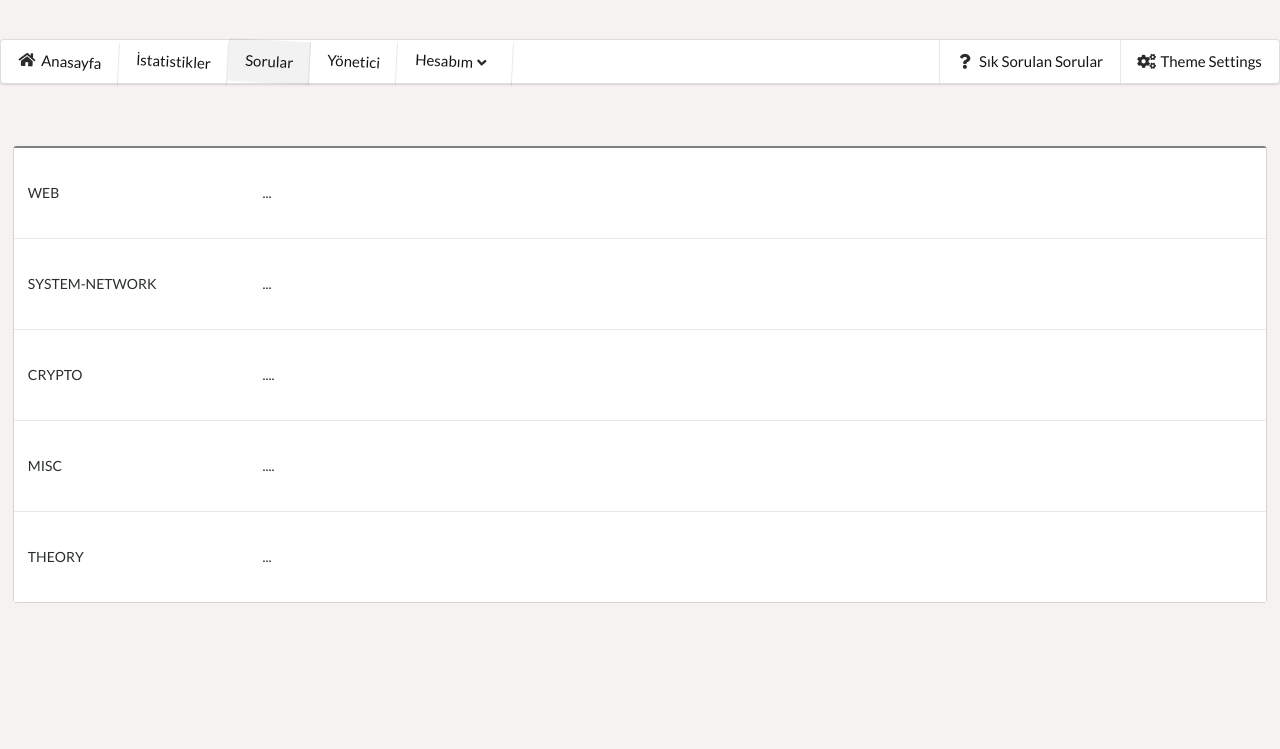
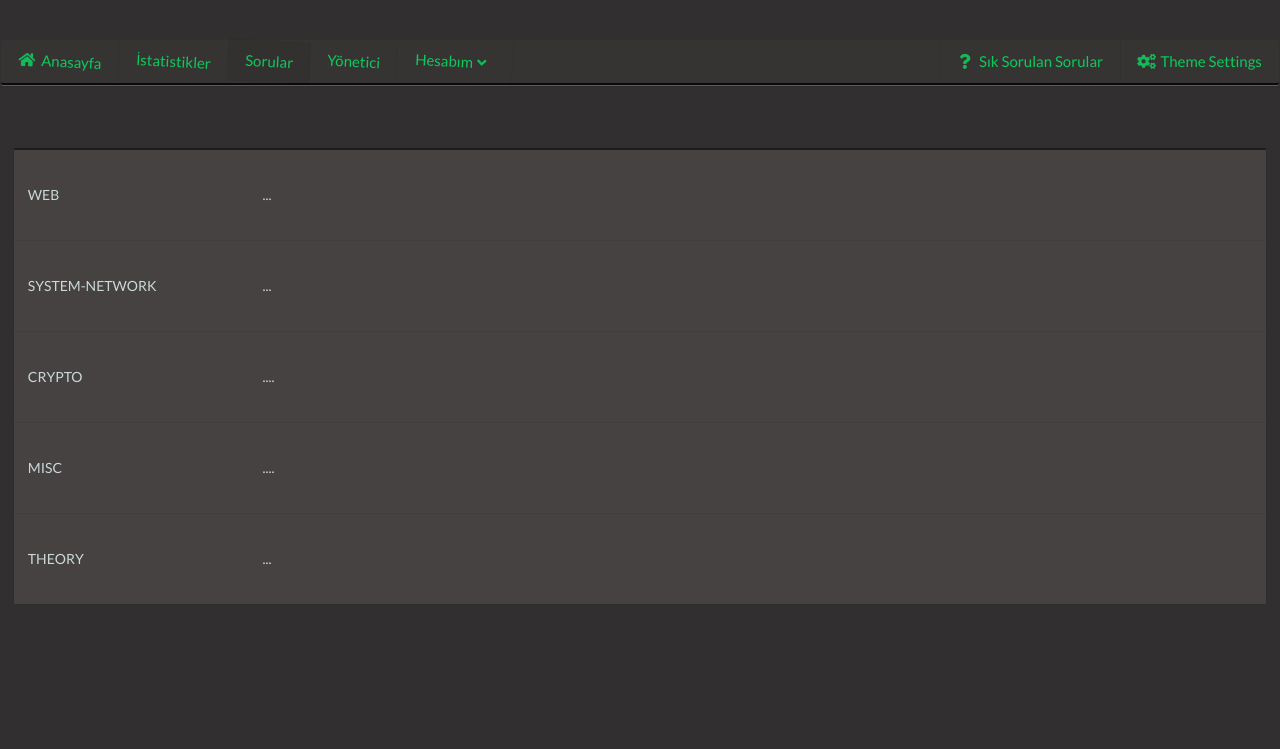
Before and after one commit to simgeytkn/ffa_v2, a plain HTML site: page sorular.html in a window 1280 px wide. Shown: the part 102-851 px from the top of the page. Drawn offline with nearby package versions, Linux system fonts and the light colour scheme.

Commit message:
Questions Part

```diff
--- a/sorular.html
+++ b/sorular.html
@@ -5,7 +5,7 @@
     <meta name="viewport" content="width=device-width, initial-scale=1.0">
     <meta http-equiv="X-UA-Compatible" content="ie=edge">
     <link rel="stylesheet" href="https://cdnjs.cloudflare.com/ajax/libs/semantic-ui/2.3.1/semantic.min.css">
-    <link rel="stylesheet" href="style/light.css">
+    <link rel="stylesheet" href="style/dark.css">
     <title>Sorular</title>
 </head>
 <body>
```
